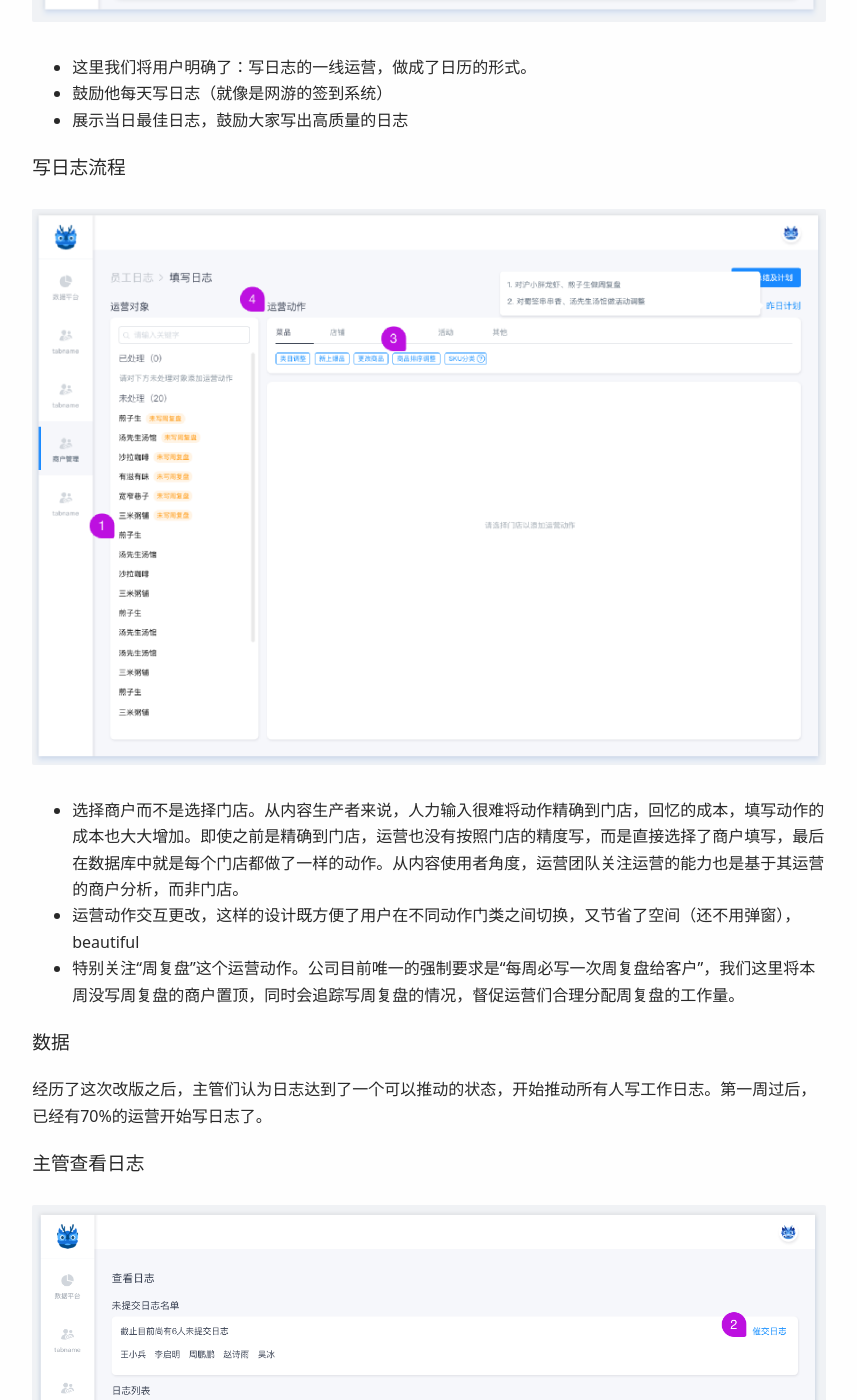
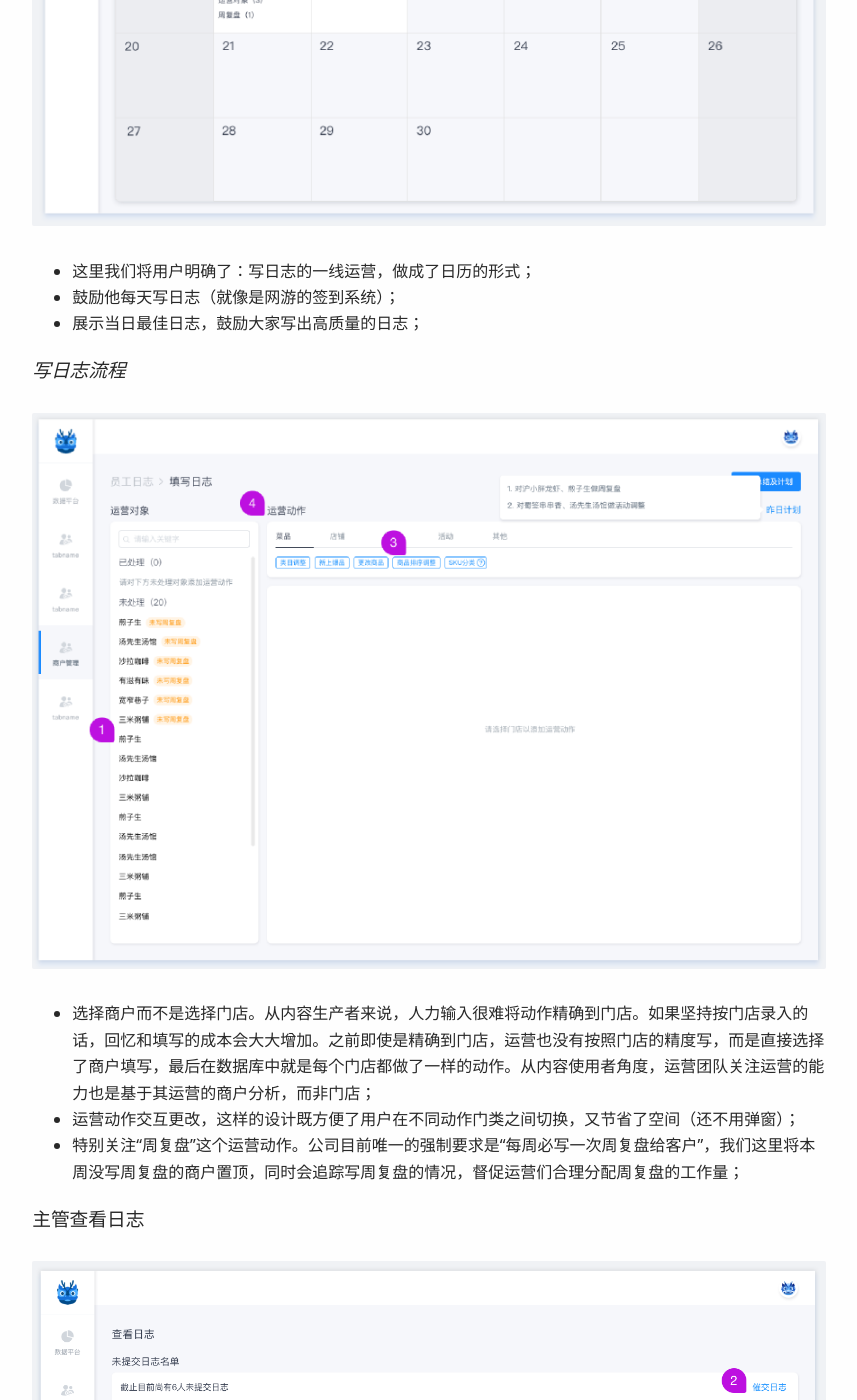
Before and after one commit to lich0611/lich0611.github.io, a Jekyll site: the page built from _posts/2019-07-09-0003.markdown, in a window 1280 px wide and 1400 px high, scrolled down 8296 px. Shown: the whole window, without its empty margins (211-1068 px from the left). Built offline with Jekyll 4.4.1, drawn with Linux system fonts in a browser that asks for light colours; some of the changed text lies outside the part shown.

Commit message:
revise post

```diff
--- a/_posts/2019-07-09-0003.markdown
+++ b/_posts/2019-07-09-0003.markdown
@@ -30,12 +30,13 @@ comments: true
 运营的主管需要掌握他（或她，我们也有女主管，女权主义者不用太紧张）所管理的一线运营的工作情况。目前一些团队的做法是：要求一线运营每天写日志，发到微信群里。另外，主管们还希望，在日志数量积累到一点数量之后，我们可以对其进行分析，去探索比如“什么动作在刚接手商户的几个月之内做，最有运营效果”之类的问题。
 以上就是最初的想法。
 
-### 写日志页面
+### *写日志页面*
 
 ![日志列表](/assets/image/0003_1.png)
 当时长这个样子。上面筛选日期，发布人。下面是这个人每天的日志列表。如果你是运营主管，下面的列表就展示你和你的下属的日志。
 
-### 写一篇日志的流程
+### *写一篇日志的流程*
+
 先选择对哪个平台运营了（饿了么/美团），再选择对哪家门店运营了，最后选择做了哪些运营动作，并填写备注。
 ![新建日志-1](/assets/image/0003_2.png)
 然后选择这条日志包含的“动作”的“对象”，意思是你对哪些“门店”进行了操作？
@@ -47,7 +48,8 @@ comments: true
 填写完上述字段之后，就算是写好了“一条”日志。用户可以添加多条日志组成一篇日志，重复上述的动作。
 这里的主要的想法是，要统计到精确到门店级别的动作，这样我们可以根据门店的运营状态来进行动作的分析。
 
-### 遇到的问题
+### *遇到的问题*
+
 明显的就是：运营不愿意使用。
 
 当时的解决办法就是：反复培训，强行推动大家写，效果一般。
@@ -61,6 +63,7 @@ comments: true
 2. 借这一次机会实施一次设计冲刺，看看设计师和工程师对这件事的接受程度怎么样；
 3. 最后作为一个nerd，我希望能验证看看我学到的新知识，能不能真正做一些对再惠有益的事情。
 
+---
 
 # Design Sprint实施实录
 
@@ -73,14 +76,18 @@ Design sprint的大概想法是：
 
 下面我详细的说说每天我们做了什么。
 
-### 周一
+### *周一*
 
 ![地图](/assets/image/0003_5.jpeg)
 
 周一上午的目标是定位这一次冲刺要解决的是什么问题。
+
 我，东垠（设计师），卢总和一涵（工程师代表），艾老师（运营的主管）进行了讨论，试图找到一个一周内能解决的，但是又颇有野心的问题。
+
 首先我们讨论了这次冲刺的目标，向大家收集对于工作日志长期目标的想法：“如果一切顺利，两年后你希望工作日志变成什么样？”，同时也收集一些Sprint问题：“目前我们有什么阻碍阻止我们达成目标？”
+
 在访谈的时候，我让大家写下HMW问题，最后投票来决定本次Sprint要解决的问题。
+
 我们最后决定改善的关键问题是：
 1. 日志写起来太麻烦
 2. 觉得写日志没有意义
@@ -102,7 +109,7 @@ Crazy 8是四项活动中的第三项。要求每个人在8分钟之内，对同
 5. 最后的solution在投票的时候，大家说看起来有一些困难，我们还没有做到让solution达到self explanatory。应该是文字说明不够多的缘故。
 
 
-### 周二
+### *周二*
 ![投票](/assets/image/0003_6.jpeg)
 
 周二是激动人心的投票环节。
@@ -121,14 +128,14 @@ Crazy 8是四项活动中的第三项。要求每个人在8分钟之内，对同
 3. 买点大胶带，公司的玻璃墙上很难粘牢什么东西。
 
 
-### 周三
+### *周三*
 
 东垠使用Axure制作了激动人心的交互原型，我在看到原型的时候就意识到：we are getting somewhere。
 以往在我司，对用户的访谈都是“空口无凭”，最多给看看设计稿。这样导致整个访谈流程就很干（容易让人不知道什么，或者更遭，在会议室睡着。空调开得这么低，感冒了可怎么办？）
 但是现在，我们有了可交互的原型，用户可以对着这个原型操作。这本身就让访谈的意义上升了一大截。
 而且工程师在这个阶段还不用做任何的开发。验证的成本可以说很小。Absolutely Beautiful。
 
-### 周四
+### *周四*
 
 我们约了5个用户，让他们实际对制作出来的原型操作。东垠事先制定了一些任务给用户完成，看看交互上还有哪些不顺畅的地方，用户能不能仅凭直觉就能研究出来怎么使用。
 
@@ -140,27 +147,26 @@ Crazy 8是四项活动中的第三项。要求每个人在8分钟之内，对同
 
 最后我们对于这一次design sprint进行了总结，同时也形成了这篇文章。以此为依据我们可以下次有什么地方可以做得更好。
 
+---
+
 # 成果
 
 现在工作日志长下面这样：
 
-### 写日志页面
+### *写日志页面*
 
 ![写日志入口](/assets/image/0003_7.png)
-* 这里我们将用户明确了：写日志的一线运营，做成了日历的形式。
-* 鼓励他每天写日志（就像是网游的签到系统）
-* 展示当日最佳日志，鼓励大家写出高质量的日志
+* 这里我们将用户明确了：写日志的一线运营，做成了日历的形式；
+* 鼓励他每天写日志（就像是网游的签到系统）；
+* 展示当日最佳日志，鼓励大家写出高质量的日志；
 
-### 写日志流程
+### *写日志流程*
 
 ![写日志流程](/assets/image/0003_8.png)
 
-* 选择商户而不是选择门店。从内容生产者来说，人力输入很难将动作精确到门店，回忆的成本，填写动作的成本也大大增加。即使之前是精确到门店，运营也没有按照门店的精度写，而是直接选择了商户填写，最后在数据库中就是每个门店都做了一样的动作。从内容使用者角度，运营团队关注运营的能力也是基于其运营的商户分析，而非门店。
-* 运营动作交互更改，这样的设计既方便了用户在不同动作门类之间切换，又节省了空间（还不用弹窗），beautiful
-* 特别关注“周复盘”这个运营动作。公司目前唯一的强制要求是“每周必写一次周复盘给客户”，我们这里将本周没写周复盘的商户置顶，同时会追踪写周复盘的情况，督促运营们合理分配周复盘的工作量。
-
-### 数据
-经历了这次改版之后，主管们认为日志达到了一个可以推动的状态，开始推动所有人写工作日志。第一周过后，已经有70%的运营开始写日志了。
+* 选择商户而不是选择门店。从内容生产者来说，人力输入很难将动作精确到门店。如果坚持按门店录入的话，回忆和填写的成本会大大增加。之前即使是精确到门店，运营也没有按照门店的精度写，而是直接选择了商户填写，最后在数据库中就是每个门店都做了一样的动作。从内容使用者角度，运营团队关注运营的能力也是基于其运营的商户分析，而非门店；
+* 运营动作交互更改，这样的设计既方便了用户在不同动作门类之间切换，又节省了空间（还不用弹窗）；
+* 特别关注“周复盘”这个运营动作。公司目前唯一的强制要求是“每周必写一次周复盘给客户”，我们这里将本周没写周复盘的商户置顶，同时会追踪写周复盘的情况，督促运营们合理分配周复盘的工作量；
 
 ### 主管查看日志
 
```
Also changed, not shown: other parts of _posts/2019-07-09-0003.markdown (+8 -2 lines).
